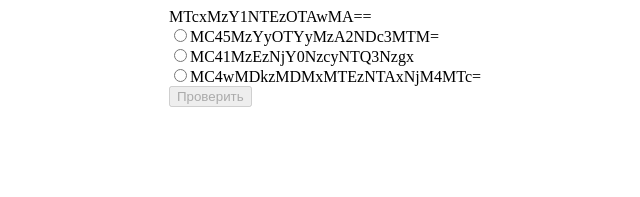
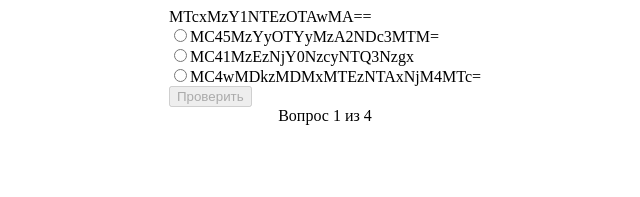
Before and after one commit to Arctomachine/98yhiuytg56r, a React (Vite) app: page / in a window 1280 px wide. Both pictures are taken after a click on the button "Начать". Shown: the top 197 px of the page, without its empty margins (315-955 px from the left). Built offline with nearby package versions, Linux system fonts and the light colour scheme.

Commit message:
индикатор прогресса

```diff
--- a/src/App.tsx
+++ b/src/App.tsx
@@ -71,6 +71,9 @@ function App() {
 		<div className="container">
 			<Timer />
 			<NextQuestion questionNumber={currentQuestionNumber} />
+			<div>
+				Вопрос {currentQuestionNumber} из {totalQuestions}
+			</div>
 		</div>
 	)
 }
```
